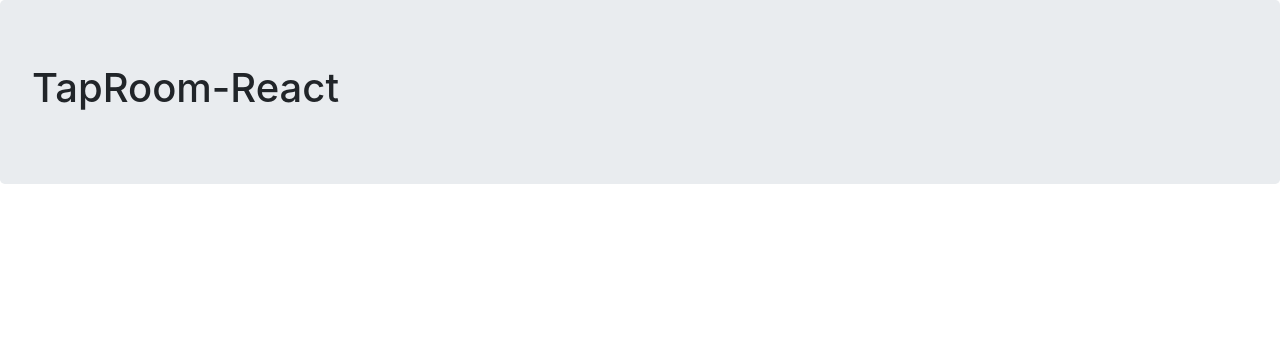
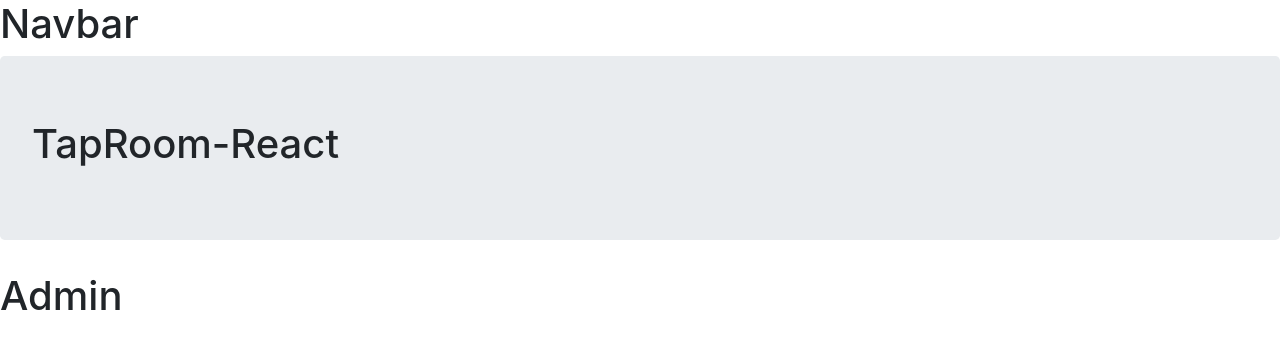
Before and after one commit to chanzlee/TapRoom-React, a React app: page /#/admin in a window 1280 px wide. Shown: the top 348 px of the page. Built offline with nearby package versions, Linux system fonts and the light colour scheme.

Commit message:
add routing.

```diff
--- a/src/components/App.jsx
+++ b/src/components/App.jsx
@@ -1,6 +1,11 @@
 import React from "react";
 //import PropTypes from 'prop-types';
-import { Switch, Route } from "react-router-dom";
+import { Switch, Route, Redirect } from "react-router-dom";
+import Admin from "./admin";
+import Home from "./home";
+import NavBar from "./navbar";
+import Store from "./store";
+import NotFound from "./notFound";
 
 /*
   import { Link } from 'react-router-dom';
@@ -10,14 +15,21 @@ import { Switch, Route } from "react-router-dom";
 function App() {
   var styles = {};
   return (
-    <div className="jumbotron" style={styles}>
-      <style jsx>{`
-        font-family: Helvetica;
-      `}</style>
-      <h1>TapRoom-React</h1>
-      {/* <Switch>
-        <Route exact path='/' component={} />
-      </Switch> */}
+    <div>
+      <NavBar />
+      <div className="jumbotron">
+        <h1>TapRoom-React</h1>
+      </div>
+      <div>
+        <Switch>
+          <Route path="/store" component={Store} />
+          <Route path="/admin" component={Admin} />
+          <Route path="/not-found" component={NotFound} />
+          {/* <Route exact path="/" component={Home} /> */}
+          <Redirect exact from="/" to="/store" />
+          <Redirect to="/not-found" />
+        </Switch>
+      </div>
     </div>
   );
 }
--- a/src/components/admin.jsx
+++ b/src/components/admin.jsx
@@ -1,7 +1,7 @@
 import React from "react";
 
 const Admin = () => {
-  return null;
+  return <h1>Admin</h1>;
 };
 
 export default Admin;
--- a/src/components/kegs.jsx
+++ b/src/components/kegs.jsx
@@ -4,4 +4,4 @@ const Kegs = () => {
   return null;
 };
 
-export default Knull;
+export default Kegs;
--- a/src/components/navBar.jsx
+++ b/src/components/navBar.jsx
@@ -1,7 +1,7 @@
 import React from "react";
 
 const NavBar = () => {
-  return null;
+  return <h1>Navbar</h1>;
 };
 
 export default NavBar;
--- /dev/null
+++ b/src/components/notFound.jsx
@@ -0,0 +1,7 @@
+import React from "react";
+
+const NotFound = () => {
+  return <h1>Page Not Found</h1>;
+};
+
+export default NotFound;
--- a/src/components/store.jsx
+++ b/src/components/store.jsx
@@ -1,7 +1,7 @@
 import React from "react";
 
 const Store = () => {
-  return null;
+  return <h1>Store</h1>;
 };
 
 export default Store;
```
